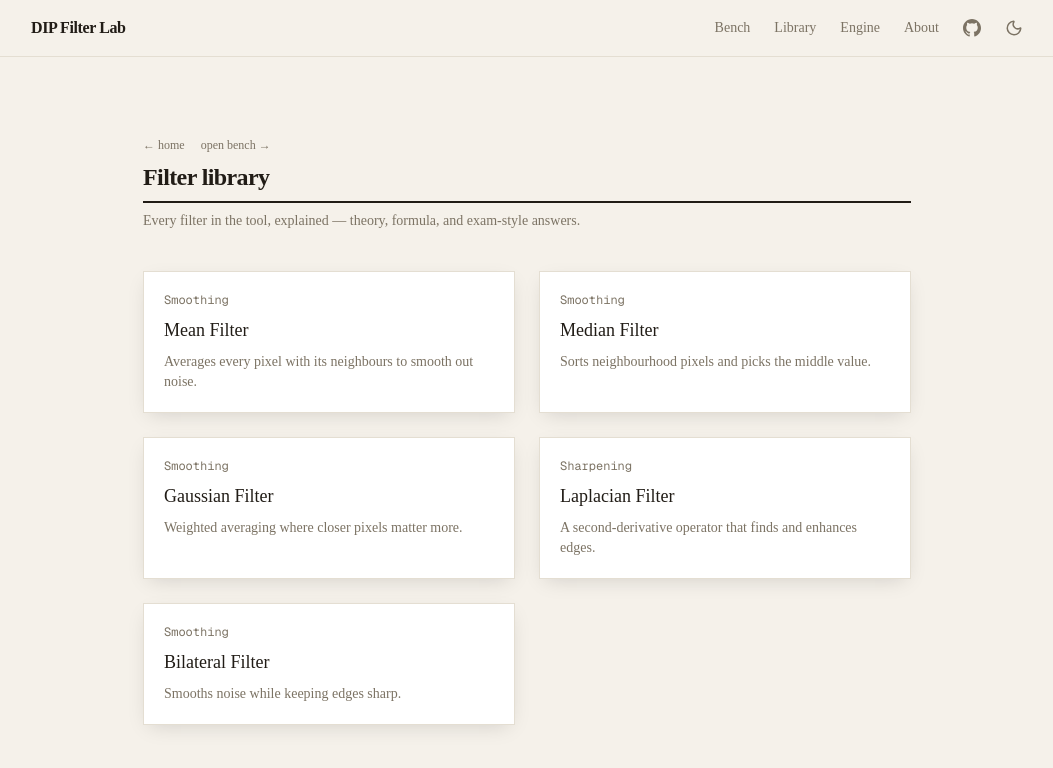
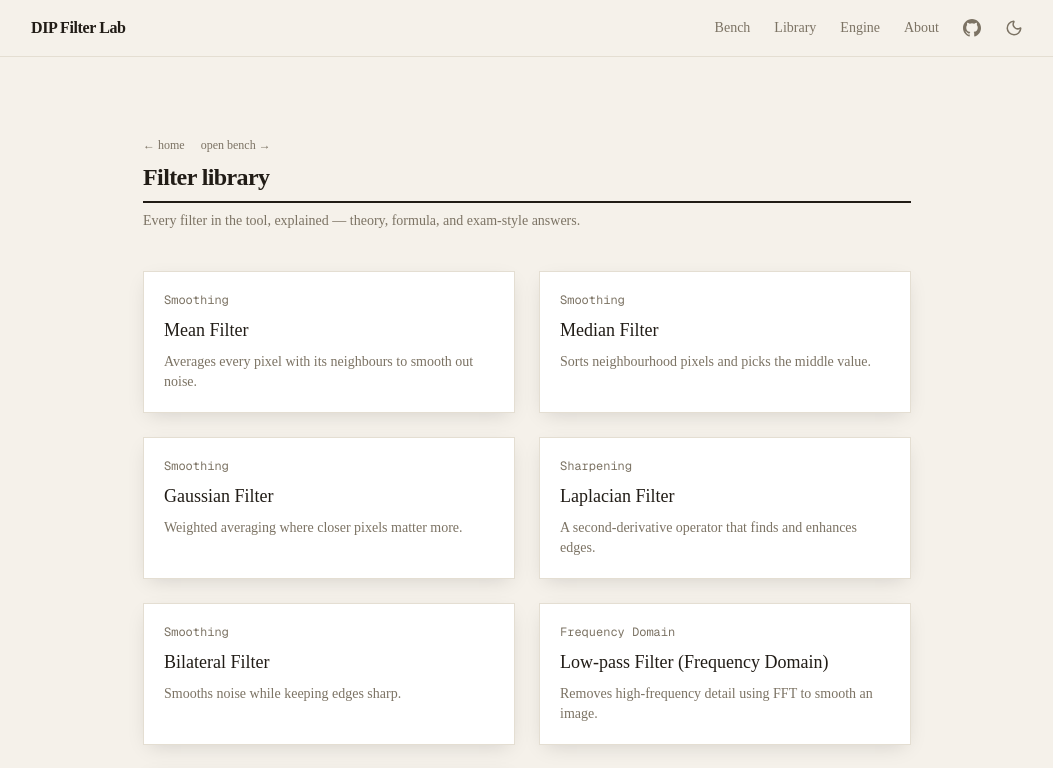
Before and after one commit to tanzid-48/dip-filter-tool, a Next.js app in the folder frontend/: page /filters in a window 1280 px wide. Shown: the top 768 px of the page, without its empty margins (113-1166 px from the left). Built offline with nearby package versions, Linux system fonts and the light colour scheme.

Commit message:
feat: add FFT-based Low-pass and High-pass filters to backend, frontend, and educational library

```diff
--- a/frontend/src/app/bench/page.tsx
+++ b/frontend/src/app/bench/page.tsx
@@ -13,7 +13,14 @@ import {
 } from "@/components/ui/select";
 import { AnalysisResponse, ExplainResponse } from "@/types/analysis";
 
-type FilterKey = "mean" | "median" | "gaussian" | "laplacian" | "bilateral";
+type FilterKey =
+  | "mean"
+  | "median"
+  | "gaussian"
+  | "laplacian"
+  | "bilateral"
+  | "lowpass"
+  | "highpass";
 
 const FILTER_LABEL: Record<FilterKey, string> = {
   mean: "Mean",
@@ -21,6 +28,8 @@ const FILTER_LABEL: Record<FilterKey, string> = {
   gaussian: "Gaussian",
   laplacian: "Laplacian",
   bilateral: "Bilateral",
+  lowpass: "Low-pass",
+  highpass: "High-pass",
 };
 
 const PRINT_SHADOW = "shadow-[0_6px_20px_-6px_rgba(0,0,0,0.22)]";
@@ -127,6 +136,18 @@ export default function BenchPage() {
           psnr: result.psnr.bilateral,
           ssim: result.ssim.bilateral,
           image: result.images.bilateral,
+        },
+        {
+          key: "lowpass",
+          psnr: result.psnr.lowpass,
+          ssim: result.ssim.lowpass,
+          image: result.images.lowpass,
+        },
+        {
+          key: "highpass",
+          psnr: result.psnr.highpass,
+          ssim: result.ssim.highpass,
+          image: result.images.highpass,
         },
       ]
     : [];
@@ -335,7 +356,7 @@ export default function BenchPage() {
 
             <div>
               <p className="text-sm text-[var(--lab-muted)] mb-4">Filtered</p>
-              <div className="grid grid-cols-2 lg:grid-cols-5 gap-8">
+              <div className="grid grid-cols-2 lg:grid-cols-4 gap-8">
                 {filterFrames.map((frame, index) => {
                   const isBest = frame.key === bestKey;
                   return (
--- a/frontend/src/data/filters.ts
+++ b/frontend/src/data/filters.ts
@@ -190,7 +190,7 @@ sharpened = np.uint8(np.absolute(laplacian))`,
       },
     ],
   },
-    {
+  {
     slug: "bilateral",
     name: "Bilateral Filter",
     category: "Smoothing",
@@ -233,6 +233,97 @@ sharpened = np.uint8(np.absolute(laplacian))`,
       },
     ],
   },
+  {
+    slug: "lowpass",
+    name: "Low-pass Filter (Frequency Domain)",
+    category: "Frequency Domain",
+    tagline: "Removes high-frequency detail using FFT to smooth an image.",
+    overview:
+      "Low-pass Filter spatial domain-এ কাজ না করে ছবিকে প্রথমে FFT (Fast Fourier Transform) দিয়ে frequency domain-এ রূপান্তর করে। সেখানে low frequency (ধীরে পরিবর্তনশীল অংশ, যেমন flat area) রাখা হয় এবং high frequency (দ্রুত পরিবর্তনশীল অংশ, যেমন noise/edge) বাদ দেওয়া হয়, তারপর আবার normal ছবিতে ফিরিয়ে আনা হয়।",
+    howItWorks: [
+      "ছবিতে 2D FFT apply করে frequency domain-এ রূপান্তর করা হয়",
+      "fftshift দিয়ে low frequency-কে center-এ নিয়ে আসা হয়",
+      "center-এ একটা circular mask বসিয়ে শুধু low frequency রাখা হয়, বাকি সব শূন্য করা হয়",
+      "Inverse FFT দিয়ে আবার normal (spatial domain) ছবিতে ফিরিয়ে আনা হয়",
+    ],
+    kernel: [
+      ["0", "0", "0"],
+      ["0", "circle mask", "0"],
+      ["0", "0", "0"],
+    ],
+    formula: "G(u,v) = H(u,v) × F(u,v), where H = 1 inside radius, 0 outside",
+    bestFor: "General smoothing/noise reduction, frequency-based analysis",
+    pros: [
+      "Frequency-based global smoothing — পুরো ছবির noise pattern একসাথে handle করে",
+      "Cutoff radius পরিবর্তন করে smoothing-এর মাত্রা নিয়ন্ত্রণ করা যায়",
+      "Periodic noise (repeating pattern) দূর করতে বিশেষভাবে কার্যকর",
+    ],
+    cons: [
+      "Spatial filter-এর চেয়ে conceptually জটিল, বোঝা কঠিন",
+      "Sharp cutoff ব্যবহার করলে ছবিতে 'ringing artifact' (ঢেউয়ের মতো দাগ) দেখা দিতে পারে",
+      "Computationally FFT/Inverse FFT-এর কারণে ধীর",
+    ],
+    codeSnippet: `f = np.fft.fft2(gray_image)
+fshift = np.fft.fftshift(f)
+mask = circular_mask(low_freq_radius)
+filtered = np.fft.ifft2(np.fft.ifftshift(fshift * mask))`,
+    examQA: [
+      {
+        question:
+          "How does a frequency-domain Low-pass filter differ from a spatial-domain smoothing filter like Mean or Gaussian?",
+        bengaliExplanation:
+          "Mean/Gaussian filter সরাসরি pixel value নিয়ে কাজ করে (spatial domain)। Low-pass filter প্রথমে FFT দিয়ে ছবিকে frequency domain-এ নিয়ে যায়, সেখানে high-frequency component বাদ দেয় (যা noise/edge represent করে), তারপর Inverse FFT দিয়ে আবার ছবিতে ফিরিয়ে আনে। দুটোরই ফলাফল smoothing, কিন্তু পদ্ধতি সম্পূর্ণ ভিন্ন।",
+        examAnswer:
+          "Spatial-domain filters like Mean or Gaussian operate directly on pixel values using a sliding kernel. A frequency-domain Low-pass filter instead transforms the image via FFT, removes high-frequency components (which correspond to noise and edges) using a mask, and reconstructs the image with an inverse FFT. Both achieve smoothing but through fundamentally different mathematical approaches.",
+      },
+    ],
+  },
+  {
+    slug: "highpass",
+    name: "High-pass Filter (Frequency Domain)",
+    category: "Frequency Domain",
+    tagline:
+      "Keeps high-frequency detail using FFT to sharpen or detect edges.",
+    overview:
+      "High-pass Filter Low-pass-এর ঠিক বিপরীত — এটা frequency domain-এ low frequency (flat area) বাদ দিয়ে শুধু high frequency (edge, fine detail, noise) রাখে। ফলাফল একটা edge-enhanced/sharpened ছবি, অনেকটা Laplacian filter-এর মতো কিন্তু frequency-domain পদ্ধতিতে।",
+    howItWorks: [
+      "ছবিতে 2D FFT apply করে frequency domain-এ রূপান্তর করা হয়",
+      "fftshift দিয়ে low frequency-কে center-এ নিয়ে আসা হয়",
+      "center-এর circular অংশ শূন্য করে বাদ দেওয়া হয় (low frequency বাদ), বাকি সব রাখা হয়",
+      "Inverse FFT দিয়ে আবার normal ছবিতে ফিরিয়ে আনা হয়",
+    ],
+    kernel: [
+      ["1", "1", "1"],
+      ["1", "0 (removed)", "1"],
+      ["1", "1", "1"],
+    ],
+    formula: "G(u,v) = H(u,v) × F(u,v), where H = 0 inside radius, 1 outside",
+    bestFor: "Edge detection, sharpening, detail enhancement",
+    pros: [
+      "Edge/fine-detail সরাসরি frequency analysis দিয়ে বের করে",
+      "Cutoff radius দিয়ে কতটুকু detail রাখা হবে নিয়ন্ত্রণ করা যায়",
+      "Frequency-domain analysis-এর educational/research value বেশি",
+    ],
+    cons: [
+      "Noise-কেও high frequency হিসেবে ধরে রাখে/amplify করে (Laplacian-এর মতো একই সীমাবদ্ধতা)",
+      "Output প্রায়ই dark হয় (average brightness/DC component বাদ পড়ে যায়)",
+      "Computationally ধীর, sharp cutoff-এ ringing artifact হতে পারে",
+    ],
+    codeSnippet: `f = np.fft.fft2(gray_image)
+fshift = np.fft.fftshift(f)
+mask = 1 - circular_mask(low_freq_radius)
+filtered = np.fft.ifft2(np.fft.ifftshift(fshift * mask))`,
+    examQA: [
+      {
+        question:
+          "Why does a High-pass filtered image often appear mostly dark with bright edges?",
+        bengaliExplanation:
+          "একটা ছবির average brightness/overall intensity মূলত frequency domain-এর center-এ (zero/low frequency) থাকে — একে বলে DC component। High-pass filter এই center অংশ বাদ দিয়ে দেয়, তাই সামগ্রিক brightness তথ্য হারিয়ে যায় এবং শুধু sudden change (edge)-এর জায়গাগুলোতেই উজ্জ্বল value দেখা যায়, বাকি সব প্রায় কালো/শূন্যের কাছাকাছি হয়ে যায়।",
+        examAnswer:
+          "The average brightness of an image is represented by the zero-frequency (DC) component, located at the center of the frequency spectrum. Since a High-pass filter removes this central low-frequency region, the overall brightness information is discarded, leaving only the regions of rapid intensity change (edges) with significant values — hence the mostly dark appearance with bright edges.",
+      },
+    ],
+  },
 ];
 
 export function getFilterBySlug(slug: string) {
```
Also changed, not shown: frontend/src/types/analysis.ts (+7 -0 lines).
